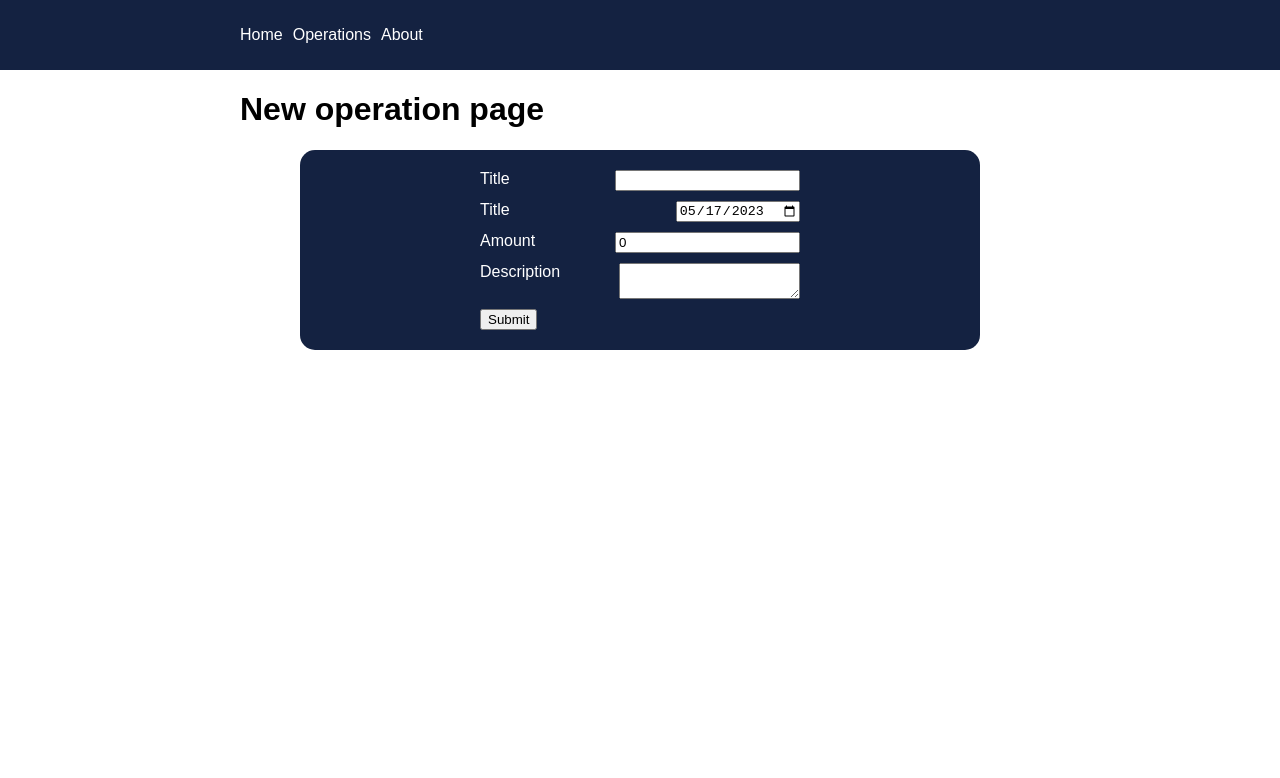
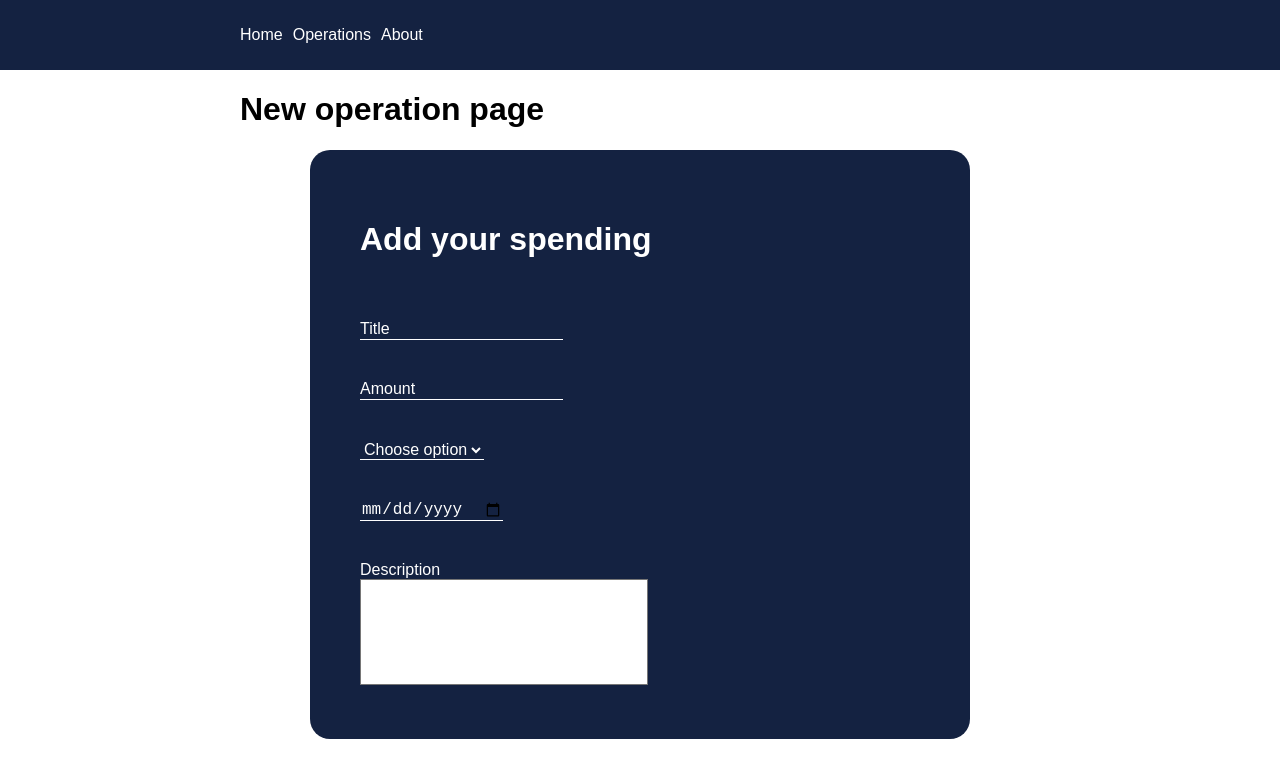
Before and after one commit to OleksandrYu/HackathonTestTask, a React (Create React App) app in the folder frontend/: page /operations/new in a window 1280 px wide. Shown: the top 778 px of the page. Built offline with nearby package versions, Linux system fonts and the light colour scheme.

Commit message:
adding operation form

```diff
--- a/frontend/src/components/OperationForm/OperationForm.js
+++ b/frontend/src/components/OperationForm/OperationForm.js
@@ -1,11 +1,17 @@
-import { useState } from "react";
-import { useNavigate } from "react-router-dom";
+import {useState} from "react";
+import {useNavigate} from "react-router-dom";
+import styles from './OperationForm.module.css';
+import Input from "../../ui/Input";
+import DropDown from "../../ui/DropDown";
+import TextArea from "../../ui/TextArea";
 
-import Card from "../../ui/Card";
-
-import classes from "./OperationForm.module.css";
-import Input from "../../ui/Input";
-
+const operationType = [
+    'Food',
+    'Clothes',
+    'Medicine',
+    'Bills',
+    'Petrol etc'
+]
 const OperationForm = () => {
     const [title, setTitle] = useState("");
     const [date, setDate] = useState(new Date());
@@ -33,62 +39,65 @@ const OperationForm = () => {
         navigate("/operations");
     };
 
-  return (
-    <Card className={classes["form-container"]}>
-      <form className={classes.form} onSubmit={formSubmitHandler}>
-        <div className={classes["form-field-container"]}>
-          <label htmlFor="title">Title</label>
-          <input
-            id="title"
-            value={title}
-            onChange={(e) => {
-              setTitle(e.target.value);
-            }}
-            required
-          ></input>
-        </div>
-        <div className={classes["form-field-container"]}>
-          <label htmlFor="date">Title</label>
-          <input
-            id="date"
-            type="date"
-            value={date.toISOString().substring(0, 10)}
-            onChange={(e) => {
-              setDate(new Date(e.target.value));
-            }}
-            required
-          ></input>
-        </div>
-        <div className={classes["form-field-container"]}>
-          <label htmlFor="amount">Amount</label>
-          <input
-            id="amount"
-            type="number"
-            value={amount}
-            onChange={(e) => {
-              setAmount(e.target.value);
-            }}
-            required
-          ></input>
-        </div>
-        <div className={classes["form-field-container"]}>
-          <label htmlFor="description">Description</label>
-          <textarea
-            id="description"
-            value={description}
-            onChange={(e) => {
-              setDescription(e.target.value);
-            }}
-            required
-          ></textarea>
-        </div>
-
-        <div>
-          <button type="submit">Submit</button>
-        </div>
+    return <form className={styles.form} onSubmit={formSubmitHandler}>
+        <h1 style = {{color: "white"}}> Add your spending</h1>
+        <Input type = "text" placeholder="Title" onChange = {(e) => {setTitle(e.target.value)}}/>
+        <Input type = "number" placeholder="Amount" onChange = {(e) => {setAmount(e.target.value)}}/>
+        <DropDown options = {operationType}/>
+        <input type = "date" className={styles.dateInput} onChange={(e) => {setDate(new Date(e.target.value))}}/>
+        <TextArea placeholder = "Description" onChange = {(e) => {setDescription(e.target.value)}}/>
     </form>
-    </Card>
-  );
 };
 
 export default OperationForm;
+
+//   <div className={classes["form-field-container"]}>
+//           <label htmlFor="title">Title</label>
+//           <input
+//             id="title"
+//             value={title}
+//             onChange={(e) => {
+//               setTitle(e.target.value);
+//             }}
+//             required
+//           ></input>
+//         </div>
+//         <div className={classes["form-field-container"]}>
+//           <label htmlFor="date">Title</label>
+//           <input
+//             id="date"
+//             type="date"
+//             value={date.toISOString().substring(0, 10)}
+//             onChange={(e) => {
+//               setDate(new Date(e.target.value));
+//             }}
+//             required
+//           ></input>
+//         </div>
+//         <div className={classes["form-field-container"]}>
+//           <label htmlFor="amount">Amount</label>
+//           <input
+//             id="amount"
+//             type="number"
+//             value={amount}
+//             onChange={(e) => {
+//               setAmount(e.target.value);
+//             }}
+//             required
+//           ></input>
+//         </div>
+//         <div className={classes["form-field-container"]}>
+//           <label htmlFor="description">Description</label>
+//           <textarea
+//             id="description"
+//             value={description}
+//             onChange={(e) => {
+//               setDescription(e.target.value);
+//             }}
+//             required
+//           ></textarea>
+//         </div>
+//
+//         <div>
+//           <button type="submit">Submit</button>
+//         </div>
--- a/frontend/src/components/OperationForm/OperationForm.module.css
+++ b/frontend/src/components/OperationForm/OperationForm.module.css
@@ -1,21 +1,54 @@
-.form-field-container {
-  display: flex;
-  align-content: flex-start;
-  margin-bottom: 10px;
-  flex-wrap: wrap;
-}
-
-.form-field-container > :nth-child(2) {
-  margin-left: auto;
-}
-
-.form-container {
-  width: 50vw;
-  margin: 0 auto;
-  position: relative;
+@keyframes appearance {
+  0%{
+    opacity: 0;
+    transform: translateY(-3rem);
+  }
+  100%{
+    opacity: 100%;
+    transform: translateY(0);
+  }
 }
 
 .form {
-  width: 50%;
-  margin: 0 auto;
+  animation-name: appearance;
+  animation-duration: 500ms;
+  display: flex;
+  flex-direction: column;
+  align-items: flex-start;
+  justify-content: center;
+  border-radius: 20px;
+  background-color: #142241;
+  padding: 50px;
+  gap: 40px;
+  margin: 0 70px;
 }
+
+.dateInput{
+  background-color: transparent;
+  border: none;
+  border-bottom: 1px solid white;
+  transition: border-color 300ms;
+  font-size: 16px;
+  color: white
+}
+
+.dateInput:focus{
+  outline: none;
+  border-color: #d4af37;
+}
+
+
+/*.form-field-container > :nth-child(2) {*/
+/*  margin-left: auto;*/
+/*}*/
+
+/*.form-container {*/
+/*  width: 50vw;*/
+/*  margin: 0 auto;*/
+/*  position: relative;*/
+/*}*/
+
+/*.form {*/
+/*  width: 50%;*/
+/*  margin: 0 auto;*/
+/*}*/
--- /dev/null
+++ b/frontend/src/ui/DropDown.js
@@ -0,0 +1,17 @@
+import styles from './DropDown.module.css'
+
+const DropDown = (props) => {
+
+    const options = props.options.map((option, index) => (
+        <option key = {index} value = {option} className={styles.option}>
+            {option}
+        </option>
+    ))
+
+    return <select className={styles.drop_down} onChange={props.onChange}>
+        <option className={styles.option} value = "">Choose option</option>
+        {options}
+    </select>
+}
+
+export default DropDown
--- /dev/null
+++ b/frontend/src/ui/DropDown.module.css
@@ -0,0 +1,24 @@
+.drop_down{
+    background-color: transparent;
+    border:none;
+    border-bottom: 1px solid white;
+    color: white;
+    font-size: 16px;
+    transition: border-color 300ms;
+}
+
+.drop_down:focus{
+    outline: none;
+    border-color: #d4af37;
+}
+
+.option{
+    background-color: #142241;
+    color: white;
+    transition: 300ms;
+}
+
+.option:hover{
+    background-color: #21396c;
+    color: #d4af37;
+}
--- a/frontend/src/ui/Input.js
+++ b/frontend/src/ui/Input.js
@@ -10,7 +10,7 @@ const Input = (props) => {
     if (props.onChange) {
       props.onChange(value);
     }
-    if (value != "") {
+    if (value !== "") {
       setIsFilled(true);
       return;
     }
@@ -29,6 +29,7 @@ const Input = (props) => {
         type={props.type}
         className={classes.input}
         onChange={inputChangeHandler}
+        required
       ></input>
     </div>
   );
--- a/frontend/src/ui/Input.module.css
+++ b/frontend/src/ui/Input.module.css
@@ -4,7 +4,7 @@
 
 .placeholder {
   position: absolute;
-  font-size: 18px;
+  font-size: 16px;
   transition: font-size 300ms, transform 300ms, color 300ms;
   color: white;
 }
@@ -15,7 +15,7 @@
   background-color: transparent;
   color: white;
   transition: border-color 300ms;
-  padding-bottom: 5px;
+  font-size: 15px;
 }
 
 .input:focus {
--- /dev/null
+++ b/frontend/src/ui/TextArea.js
@@ -0,0 +1,10 @@
+import styles from './TextArea.module.css'
+const TextArea = (props) => {
+    return <div className={styles.container}>
+        <label htmlFor="desc" className={styles.placeholder} onChange={props.onChange}>{props.placeholder}</label>
+        <textarea id = "desc" className={styles.text_area}/>
+    </div>
+
+}
+
+export default TextArea
--- /dev/null
+++ b/frontend/src/ui/TextArea.module.css
@@ -0,0 +1,22 @@
+.text_area{
+    width: 100%;
+    height: 100px;
+    background-color: white;
+    resize: none;
+    transition: border-color 300ms;
+    font-size: 15px;
+}
+
+.text_area:focus{
+    outline: none;
+}
+
+.placeholder {
+    font-size: 16px;
+    transition: font-size 300ms, transform 300ms, color 300ms;
+    color: white;
+}
+
+.container {
+    position: relative;
+}
```
Lines whose indentation alone changed are shown as unchanged.
